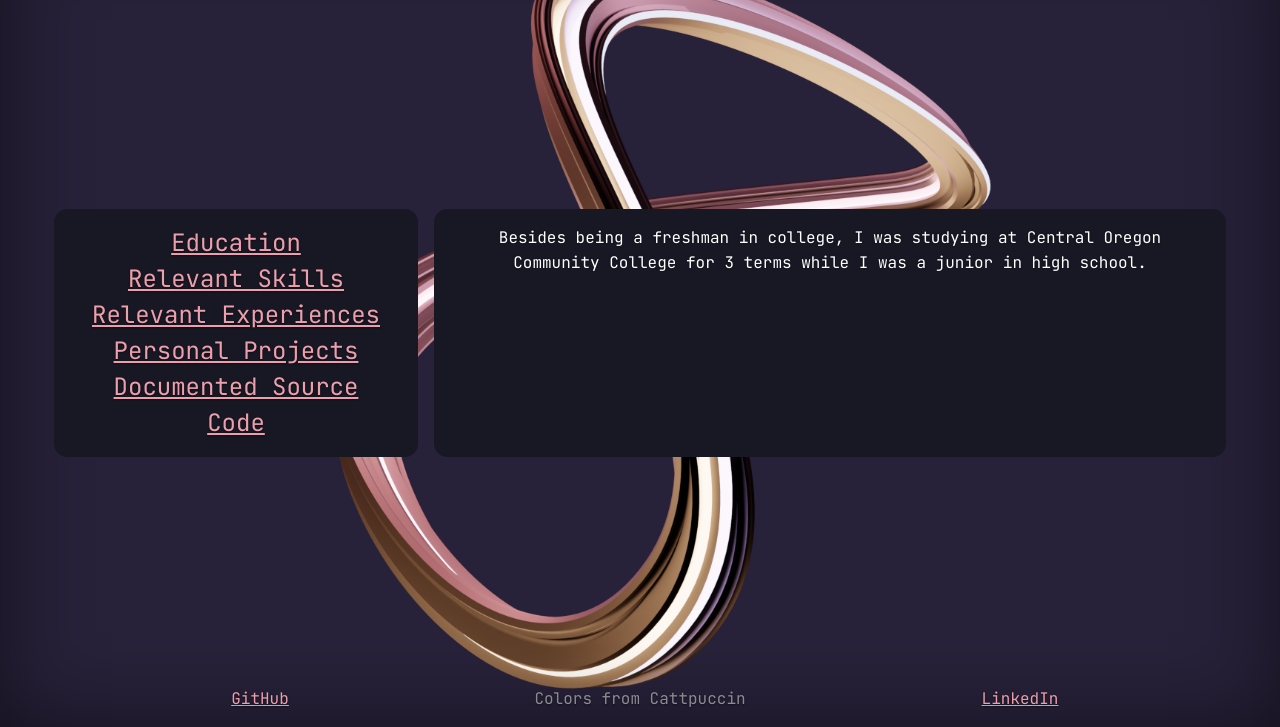
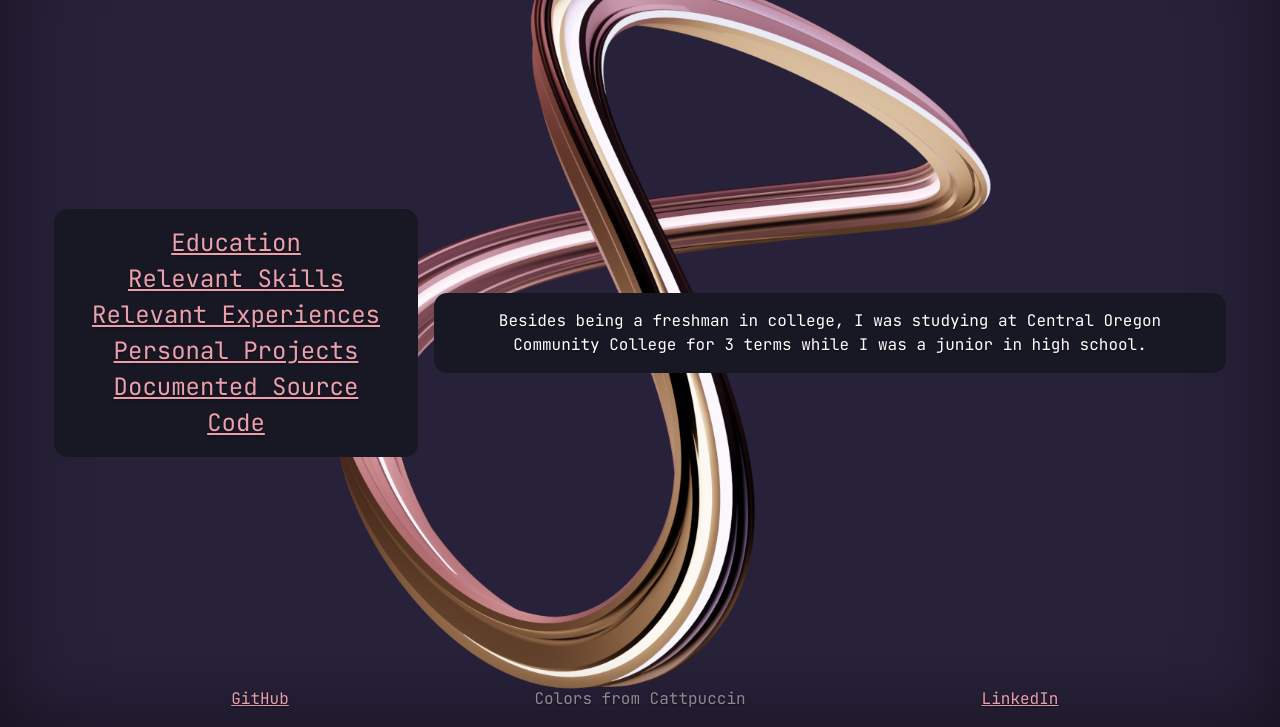
Before and after one commit to aleckrsek/aleckrsek.github.io, a website: page index.html in a window 1280 px wide. Both pictures are taken after a click on the link "Info". Shown: the part 73-800 px from the top of the page. Drawn offline with nearby package versions, Linux system fonts and the light colour scheme; files that its build step writes are made by us from their sources.

Commit message:
Formatting content box

```diff
--- a/index.html
+++ b/index.html
@@ -68,10 +68,10 @@
         <a class="fs-4" onclick="documentedSourceCode()">Documented Source Code</a>
       </div>
     </div>
-    <div class="box1 rounded-1 col-8" id="contentBox">
-      <span class="align-middle" id="content">
+    <div class="box1 rounded-1 col-8 my-auto" id="contentBox">
+      <div class="" id="content">
         Besides being a freshman in college, I was studying at Central Oregon Community College for 3 terms while I was a junior in high school.
-      </span>
+      </div>
     </div>
     </div>
   </div>
--- a/js/index.js
+++ b/js/index.js
@@ -50,7 +50,7 @@ function documentedSourceCode(){
 }
 
 function personalProjects(){
-  content.innerHTML = "Completed projects I’ve done would be my dotfiles for my old Linux desktop. Not really programming, but really in-depth configuration. <br>I am currently working on this portfolio website, hopefully with some fancy css.";
+  content.innerHTML = "Completed projects I’ve done would be my dotfiles for my old Linux desktop. Not really programming, but really in-depth configuration. I am currently working on this portfolio website, hopefully with some fancy css.";
 }
 
 function relevantExperiences(){
```
